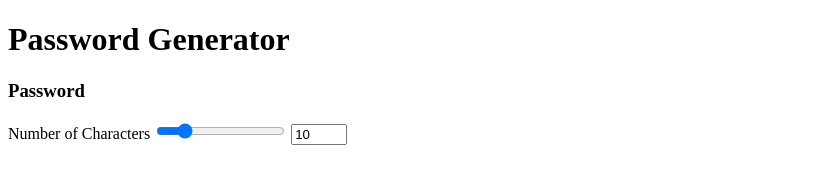
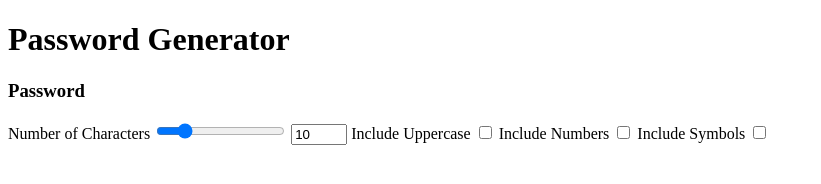
Before and after one commit to CeaicaTatiana/PasswordGenerator, a plain HTML site: page index.html in a window 1280 px wide. Shown: the whole page, without its empty margins (0-821 px from the left). Drawn offline with Linux system fonts and the light colour scheme.

Commit message:
Created checkboxes label

```diff
--- a/index.html
+++ b/index.html
@@ -15,6 +15,15 @@
         <input type="range" min="1" max="50" value="10" id="characterAmountRange">
         <input type="number" min="1" max="50" value="10" id="characterAmountNumber">
 
+        <label for="includeUppercase">Include Uppercase</label>
+        <input type="checkbox" id="includeUppercase">
+
+        <label for="includeNumbers">Include Numbers</label>
+        <input type="checkbox" id="includeNumbers">
+
+        <label for="includeSymbols">Include Symbols</label>
+        <input type="checkbox" id="includeSymbols">
+
       </form>
 
     </div>
```
